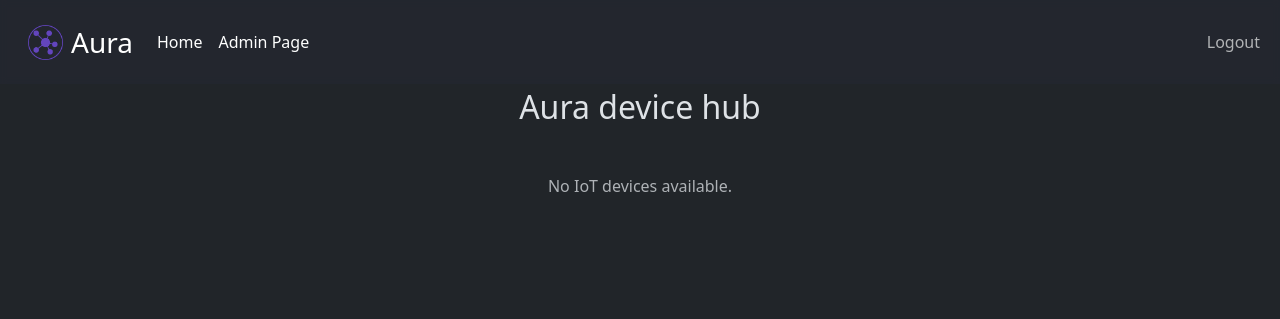
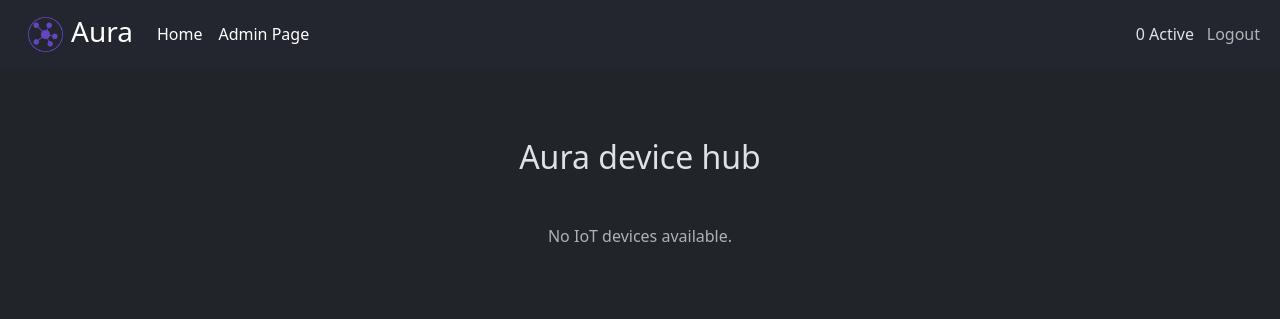
Before and after one commit to Valquest/Aura, a Django app: page / in a window 1280 px wide. Shown: the top 319 px of the page. Run offline with Django 5.2, Linux system fonts and the light colour scheme; the visitor is signed in with stand-in values (Sample User, id 1); data that the repository does not hold is empty.

Commit message:
- Modified: vissual aspects of layout. Added active device count tracker. - Added: global context file and passed values to it - Modified: device_ctrl_page to show title of the device

```diff
--- a/Aura/settings.py
+++ b/Aura/settings.py
@@ -65,6 +65,7 @@ TEMPLATES = [
                 'django.template.context_processors.request',
                 'django.contrib.auth.context_processors.auth',
                 'django.contrib.messages.context_processors.messages',
+                'controlhub.context_processors.global_active_device_data'
             ],
         },
     },
--- /dev/null
+++ b/controlhub/context_processors.py
@@ -0,0 +1,11 @@
+from .models import DeviceAction
+
+def global_active_device_data(request):
+    '''
+    Passes global values about device action model
+    '''
+    active_devices = DeviceAction.objects.filter(last_state=True).count()
+
+    return {
+        'active_device_count': active_devices,
+    }
--- a/controlhub/static/controlhub/style/styles.css
+++ b/controlhub/static/controlhub/style/styles.css
@@ -1,3 +1,8 @@
+.active-device-nav-item {
+    z-index: 1000; /* Above navbar content */
+    padding-right: 70px;
+}
+
 /* Email input: Ensure flat bottom corners */
 #floatingInput {
     border-bottom-left-radius: 0 !important;
@@ -77,6 +82,10 @@ font-size: 1.5rem; /* For icons/emojis inside */
     }
 }
 
+.main_body {
+    margin-top: 50px !important;
+}
+
 .nav-bar-icon {
     width:35px;
     height:35px;
@@ -85,6 +94,7 @@ font-size: 1.5rem; /* For icons/emojis inside */
 
 .nav-bar-brand-title {
     font-size: 21pt;
+    transform: translateY(-3px);
 }
 
 .navbar {
@@ -101,9 +111,8 @@ font-size: 1.5rem; /* For icons/emojis inside */
 }
 
 @keyframes successPop {
-    0% { transform: scale(1); background-color: #0d6efd; border-color: #0d6efd;}
+    0%, 100% { transform: scale(1); background-color: #0d6efd; border-color: #0d6efd;}
     50% { transform: scale(1.05); background-color: #198754; border-color: #198754;}
-    100% { transform: scale(1); background-color: #0d6efd; border-color: #0d6efd;}
 }
 .success {
     animation: successPop 0.6s ease-out;
@@ -111,11 +120,11 @@ font-size: 1.5rem; /* For icons/emojis inside */
 
 @keyframes failureShake {
     0%, 100% { transform: translateX(0); border-color: #dc3545; background-color: #dc3545; }
-    25% { transform: translateX(-1px); }
-    75% { transform: translateX(1px); }
+    25% { transform: translateX(-3px); }
+    75% { transform: translateX(3px); }
 }
 .failure {
-    animation: failureShake 0.5s ease-in-out;
+    animation: failureShake 1.5s ease-in-out;
     border: 2px solid #dc3545 !important;
 }
 
--- a/controlhub/templates/controlhub/layout.html
+++ b/controlhub/templates/controlhub/layout.html
@@ -23,11 +23,15 @@
         <nav class="navbar navbar-expand-lg fixed-top">
             <div class="container-fluid">
                 <a class="navbar-brand" href="{% url 'index' %}">
-                    <div class="d-flex align-items-center ms-3 my-2">
+                    <div class="d-flex align-items-center ms-3">
                         <img src="{% static 'controlhub/images/logo/Aura-logo-transparent-notext.png' %}" href="{% url 'index' %}" class="nav-bar-icon">
                         <span class="nav-bar-brand-title">Aura</span>
                     </div>
                 </a>
+
+                <div class="active-device-nav-item position-absolute top-2 end-0 me-3">
+                    <a class="nav-link" href="#">{{ active_device_count }} Active</a>
+                </div>
 
                 <button class="navbar-toggler" type="button" data-bs-toggle="collapse" data-bs-target="#navbarNav" aria-controls="navbarNav" aria-expanded="false" aria-label="Toggle navigation">
                     <span class="navbar-toggler-icon"></span>
@@ -44,13 +48,16 @@
                     </ul>
                     <ul class="navbar-nav ms-auto">
                         <li class="nav-item">
+                            <a class="nav-link d-none" href="#">{{ active_device_count }} Active</a>
+                        </li>
+                        <li class="nav-item">
                             <a class="nav-link" href="{% url 'logout' %}">Logout</a>
                         </li>
                     </ul>
                 </div>
             </div>
         </nav>
-        <main class="py-5">
+        <main class="py-5 main_body">
             {% block body %}
             {% endblock %}
         </div>
--- a/controlhub/views.py
+++ b/controlhub/views.py
@@ -6,7 +6,8 @@ def device_ctrl_page(request, device_id):
     device = Device.objects.get(id=device_id)
     device_actions = DeviceAction.objects.filter(device=device)
     return render(request, 'controlhub/device_ctrl_page.html', {
-        "device_actions": device_actions,
+        'device_actions': device_actions,
+        'device_name': device.name,
     })
 
 def index(request):
```
Also changed, not shown: controlhub/templates/controlhub/device_ctrl_page.html (+8 -1 lines).
